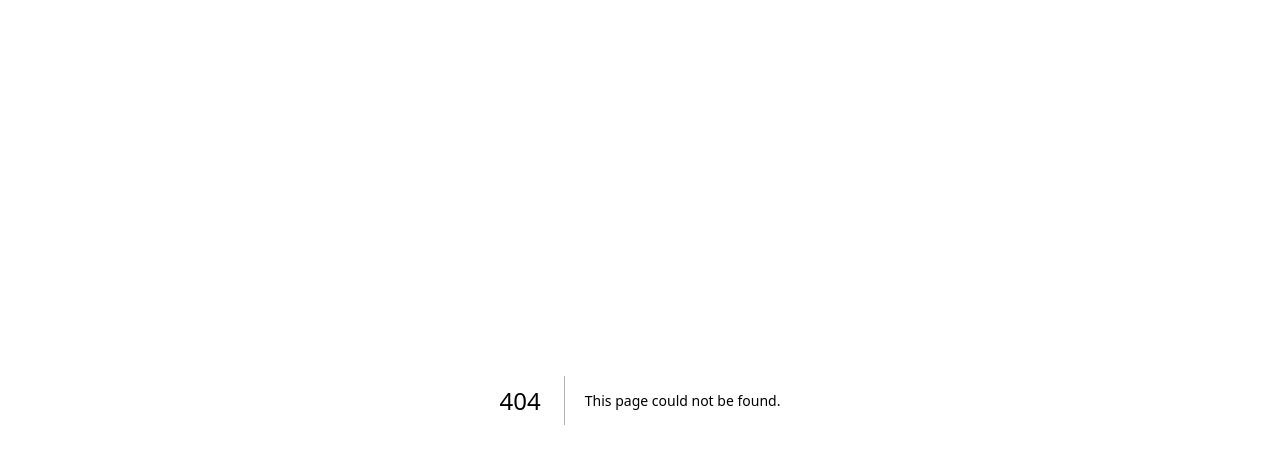
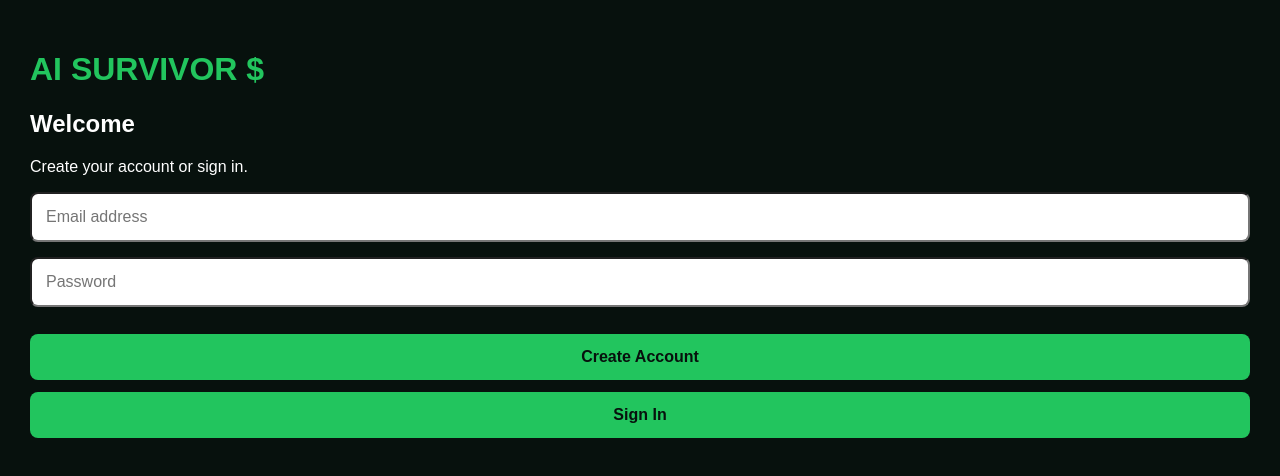
Before and after one commit to kizzajona92-oss/AI-SURVIVOR, a Next.js app: page /login in a window 1280 px wide. Before the commit this address had no page. Shown: the top 476 px of the page. Built offline with nearby package versions, Linux system fonts and the light colour scheme; no server answers.

Commit message:
Create page.js

```diff
--- /dev/null
+++ b/app/login/page.js
@@ -0,0 +1,107 @@
+"use client";
+
+import { useState } from "react";
+import { supabase } from "../../lib/supabase";
+
+export default function LoginPage() {
+  const [email, setEmail] = useState("");
+  const [password, setPassword] = useState("");
+  const [message, setMessage] = useState("");
+  const [loading, setLoading] = useState(false);
+
+  async function register() {
+    setLoading(true);
+    setMessage("");
+
+    const { error } = await supabase.auth.signUp({
+      email,
+      password
+    });
+
+    setMessage(
+      error
+        ? error.message
+        : "Check your email for the verification link."
+    );
+
+    setLoading(false);
+  }
+
+  async function login() {
+    setLoading(true);
+    setMessage("");
+
+    const { error } = await supabase.auth.signInWithPassword({
+      email,
+      password
+    });
+
+    setMessage(
+      error ? error.message : "Login successful!"
+    );
+
+    setLoading(false);
+  }
+
+  return (
+    <main style={{
+      background: "#07110d",
+      color: "white",
+      minHeight: "100vh",
+      padding: "30px",
+      fontFamily: "Arial"
+    }}>
+      <h1 style={{ color: "#22c55e" }}>
+        AI SURVIVOR $
+      </h1>
+
+      <h2>Welcome</h2>
+      <p>Create your account or sign in.</p>
+
+      <input
+        placeholder="Email address"
+        type="email"
+        value={email}
+        onChange={e => setEmail(e.target.value)}
+        style={inputStyle}
+      />
+
+      <input
+        placeholder="Password"
+        type="password"
+        value={password}
+        onChange={e => setPassword(e.target.value)}
+        style={inputStyle}
+      />
+
+      <button onClick={register} disabled={loading} style={buttonStyle}>
+        Create Account
+      </button>
+
+      <button onClick={login} disabled={loading} style={buttonStyle}>
+        Sign In
+      </button>
+
+      <p>{message}</p>
+    </main>
+  );
+}
+
+const inputStyle = {
+  display: "block",
+  width: "100%",
+  padding: "14px",
+  margin: "15px 0",
+  borderRadius: "8px"
+};
+
+const buttonStyle = {
+  width: "100%",
+  padding: "14px",
+  marginTop: "12px",
+  background: "#22c55e",
+  color: "#07110d",
+  border: "none",
+  borderRadius: "8px",
+  fontWeight: "bold"
+};
```
